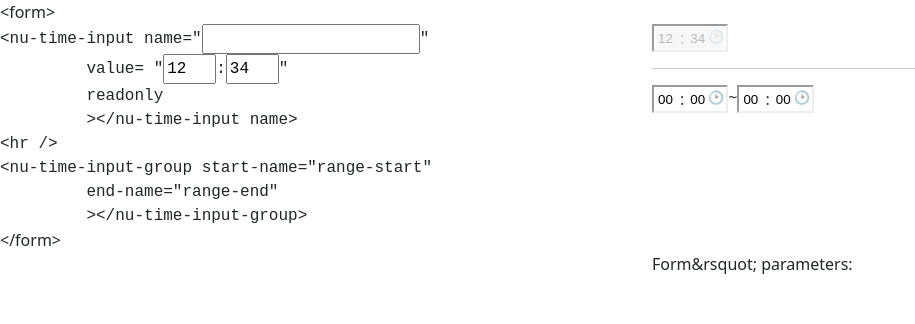
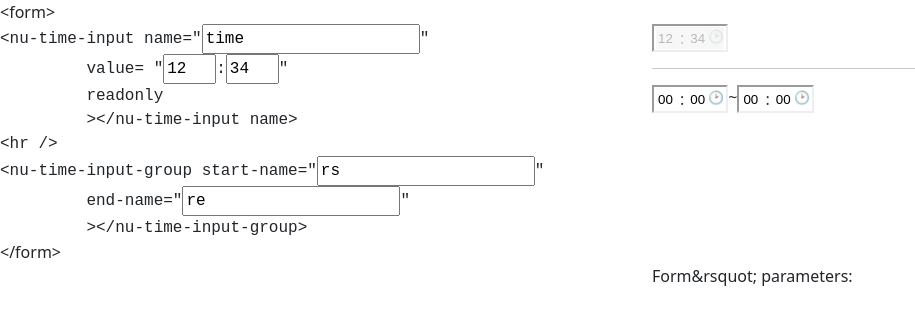
Before and after one commit to shiyou0130011/NuInputElement, a plain HTML site: page demo.html in a window 1280 px wide. Shown: the whole page, without its empty margins (0-915 px from the left). Drawn offline with nearby package versions, Linux system fonts and the light colour scheme.

Commit message:
Update demo.html, fix angular issue

```diff
--- a/demo.html
+++ b/demo.html
@@ -22,13 +22,13 @@
 						document.getElementById("result").innerText = new URLSearchParams(new FormData(document.forms[0])) + ""
 					})
 				})
-
+				document.querySelector("#form-code input").dispatchEvent(new Event("change"))
 			})
 		</script>
 	</head>
 	<body>
 		<main>
-			<div ng-app="" ng-init="nuTimeHour=12;nuTimeMinute=34;nuTimeName=time;">
+			<div ng-app="" ng-init="nuTimeHour=12;nuTimeMinute=34;nuTimeName='time';nuRangeStart='rs';nuRangeEnd='re'">
 				<div class="row">
 					<div class="col">&lt;form&gt;</div>
 					<div class="col"></div>
@@ -43,15 +43,15 @@
 						<span class="tab">&#09;</span> &gt;&lt;/nu-time-input name&gt; <br />
 
 						&lt;hr /&gt; <br />
-						&lt;nu-time-input-group start-name="range-start" <br/>
-						<span class="tab">&#09;</span> end-name="range-end" <br/>
+						&lt;nu-time-input-group start-name="<input type="text" ng-model="nuRangeStart"  />" <br/>
+						<span class="tab">&#09;</span> end-name="<input type="text" ng-model="nuRangeEnd"  />" <br/>
 						<span class="tab">&#09;</span> &gt;&lt;/nu-time-input-group&gt; <br />
 					</div>
 					<div class="col">
 						<form>
 							<nu-time-input name="{{ nuTimeName }}" value="{{ (nuTimeHour || 0) < 10? '0' + nuTimeHour: nuTimeHour }}:{{  (nuTimeMinute || 0) < 10? '0' + nuTimeMinute: nuTimeMinute }}" readonly></nu-time-input>
 							<hr />
-							<nu-time-input-group start-name="range-start" end="range-end" ></nu-time-input-group>
+							<nu-time-input-group start-name="{{ nuRangeStart }}" end-name="{{ nuRangeEnd }}" ></nu-time-input-group>
 						</form>
 					</div>
 				</div>
```
